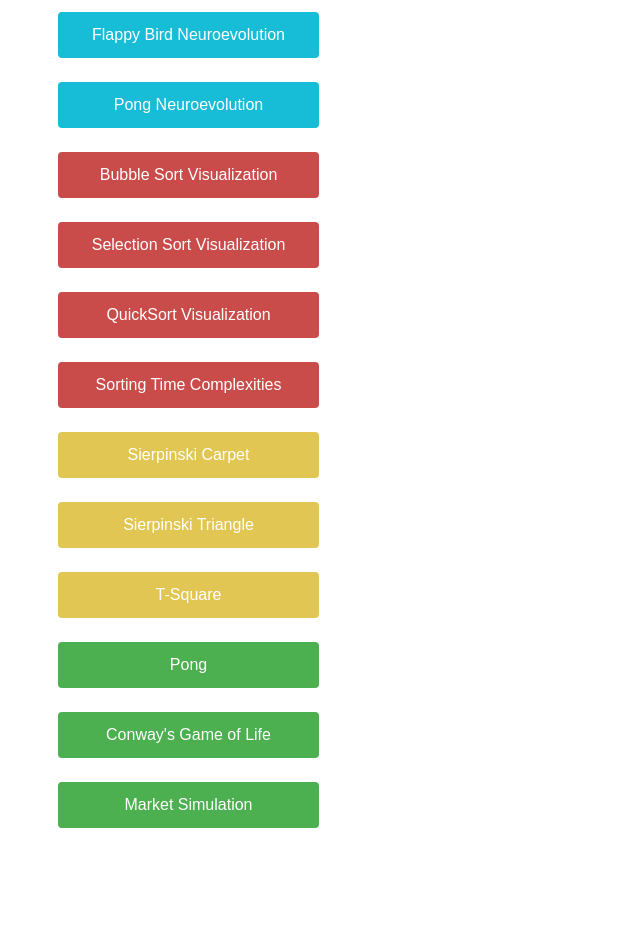
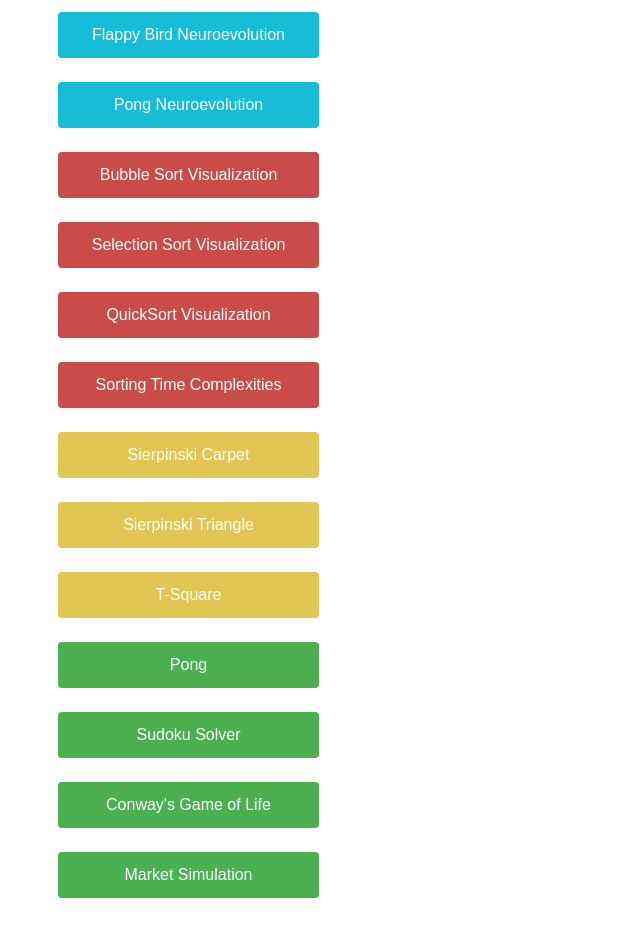
Before and after one commit to Posfay/Projects, a plain HTML site: page index.html in a window 1280 px wide. Shown: the part 98-1024 px from the top of the page, without its empty margins (0-640 px from the left). Before the commit the page ends 954 px from the top, so only its background shows below. Drawn offline with Linux system fonts and the light colour scheme.

Commit message:
Update index.html

```diff
--- a/index.html
+++ b/index.html
@@ -99,6 +99,7 @@
     <li><button class="button button4" onclick="window.open('https://posfay.github.io/Sierpinski-Triangle','_blank')" type="button">Sierpinski Triangle</button></li>
     <li><button class="button button4" onclick="window.open('https://posfay.github.io/T-Square','_blank')" type="button">T-Square</button></li>
     <li><button class="button button1" onclick="window.open('https://posfay.github.io/Pong','_blank')" type="button">Pong</button></li>
+    <li><button class="button button1" onclick="window.open('https://posfay.github.io/Sudoku-Solver','_blank')" type="button">Sudoku Solver</button></li>
     <li><button class="button button1" onclick="window.open('https://posfay.github.io/Conway-s-Game-of-Life','_blank')" type="button">Conway's Game of Life</button></li>
     <li><button class="button button1" onclick="window.open('https://posfay.github.io/Market-Simulation','_blank')" type="button">Market Simulation</button></li>
   </ul>
```
